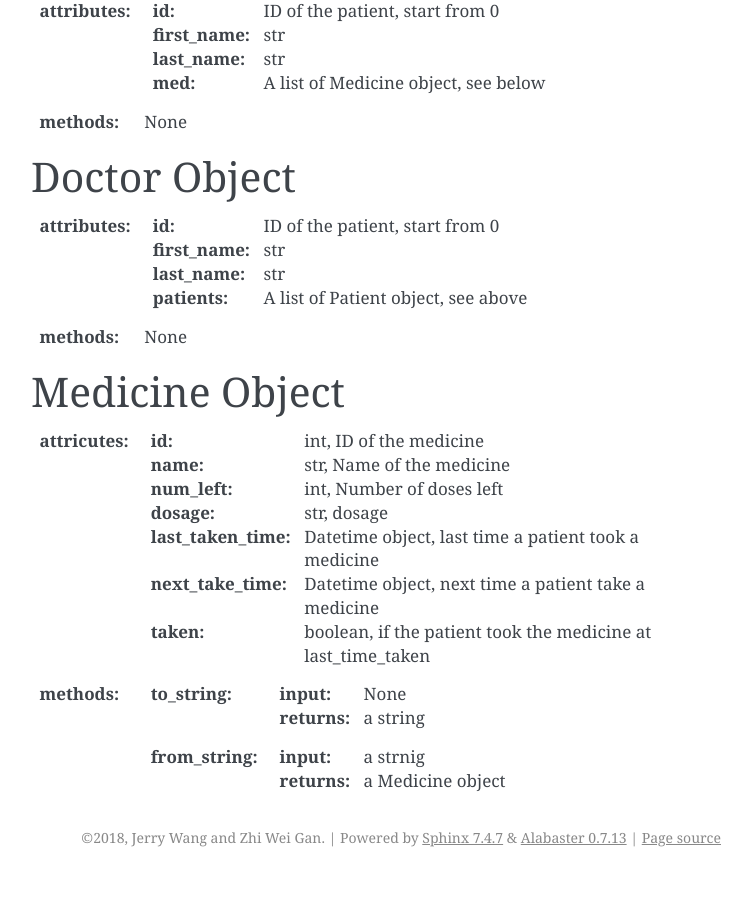
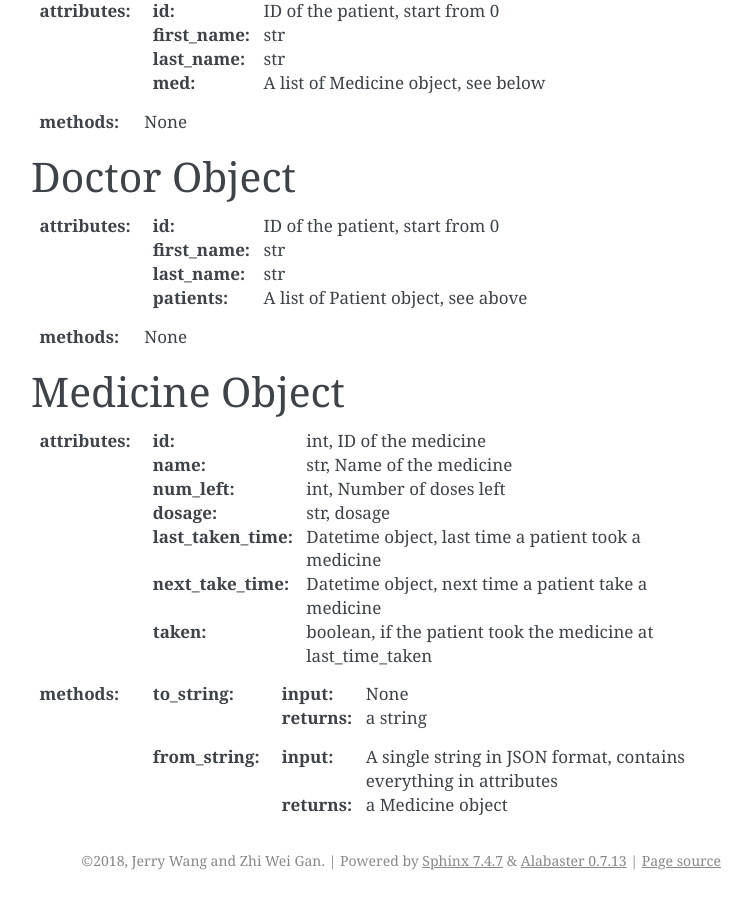
Before and after one commit to pkqxdd/medacognitive, a Sphinx documentation site: the page built from docs/README.rst, in a window 1280 px wide and 900 px high, scrolled down 1403 px. Shown: the whole window, without its empty margins (389-1141 px from the left). Built offline with Sphinx 7.4.7, drawn with Linux system fonts in a browser that asks for light colours; before the commit the page ends 2280 px from its top, so only the background shows below that.

Commit message:
Update README.rst

```diff
--- a/docs/README.rst
+++ b/docs/README.rst
@@ -90,7 +90,7 @@ Doctor Object
 Medicine Object
 ===============
 
-:attricutes:
+:attributes:
   :id: int, ID of the medicine
   :name: str, Name of the medicine
   :num_left: int, Number of doses left
@@ -104,5 +104,5 @@ Medicine Object
     :input: None
     :returns: a string
   :from_string:
-    :input: a strnig
+    :input: A single string in JSON format, contains everything in attributes
     :returns: a Medicine object
```
